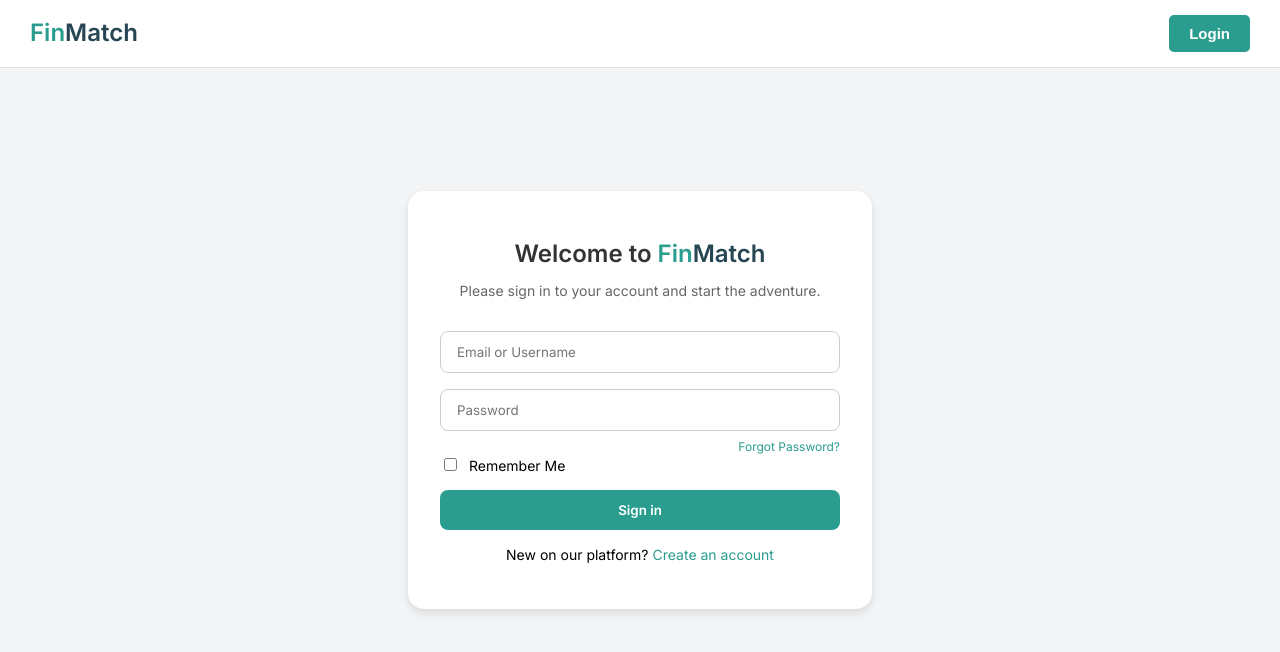
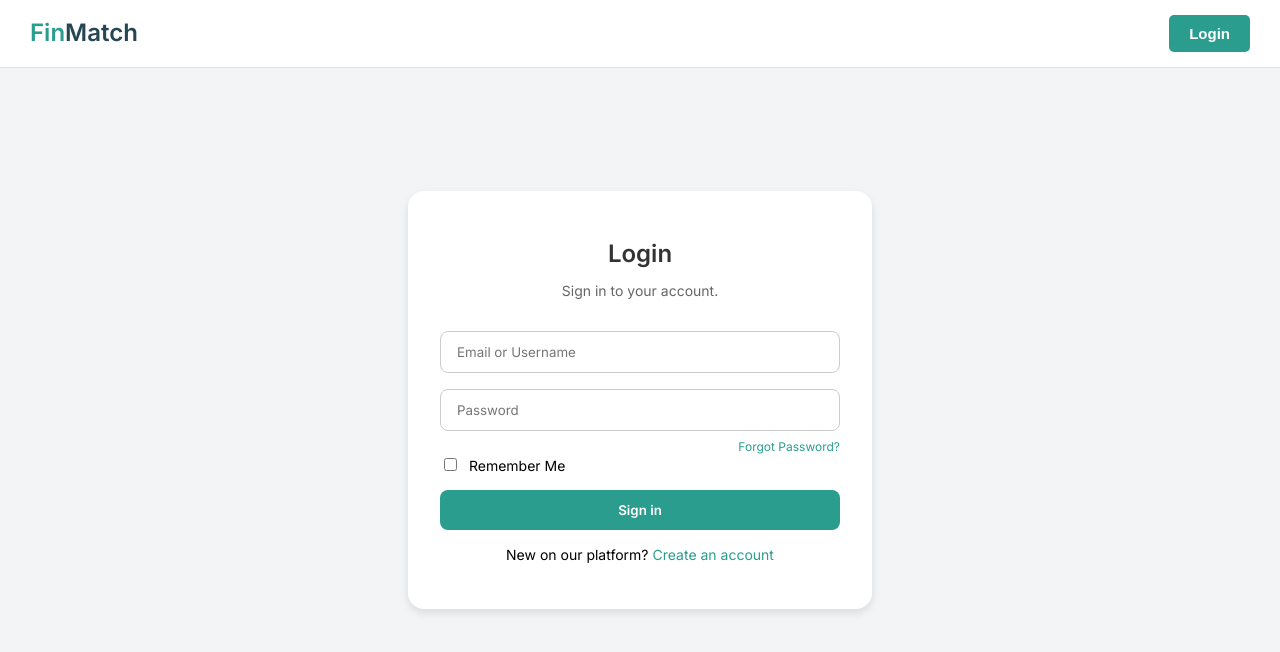
Before and after one commit to Andrew-J-Li/fin-match, a React (Create React App) app: page /login in a window 1280 px wide. Shown: the top 652 px of the page. Built offline with nearby package versions, Linux system fonts and the light colour scheme; a web font is replaced by a local one.

Commit message:
Edit Comment

```diff
--- a/src/pages/Login.js
+++ b/src/pages/Login.js
@@ -132,19 +132,13 @@ function Login() {
     <div style={containerStyle}>
       <div style={cardStyle}>
         <h1 style={titleStyle}>
-          {isLogin ? (
-            <>
-              Welcome to
-              <span style={{ color: "#2A9D8F" }}> Fin</span>
-              <span style={{ color: "#264653" }}>Match</span>
-            </>
-          ) : (
+          {isLogin ? ("Login") : (
             "Register"
           )}
         </h1>
         <p style={subtitleStyle}>
           {isLogin
-            ? "Please sign in to your account and start the adventure."
+            ? "Sign in to your account."
             : "Create your account to get started."}
         </p>
 
```
